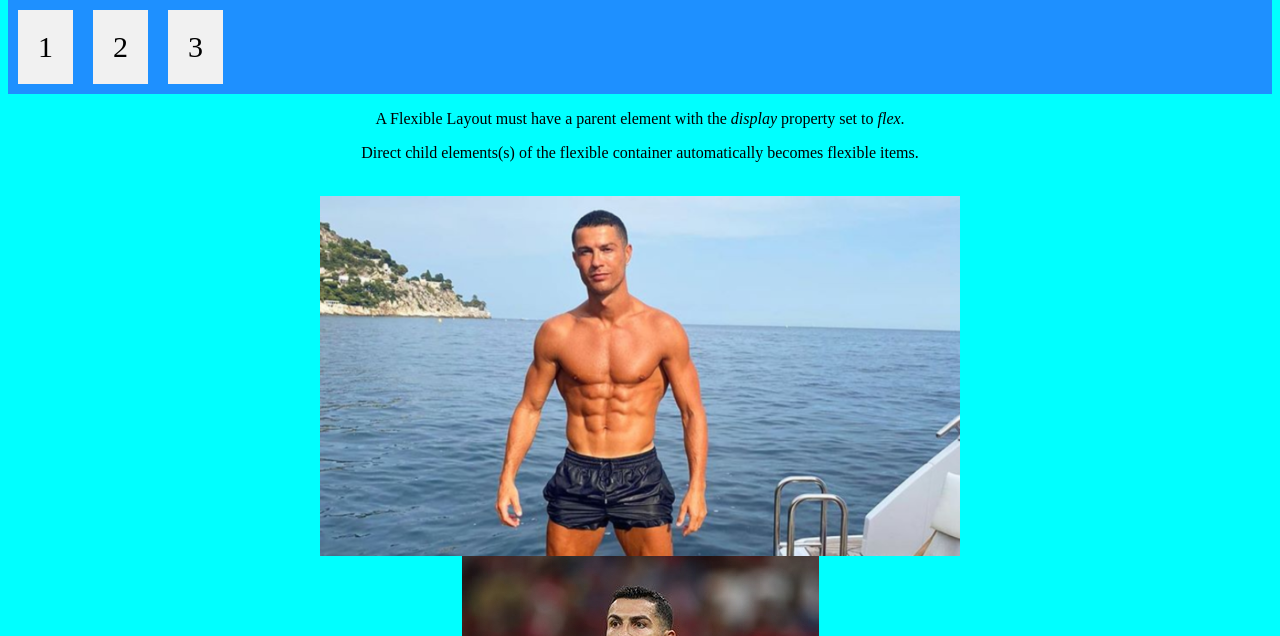
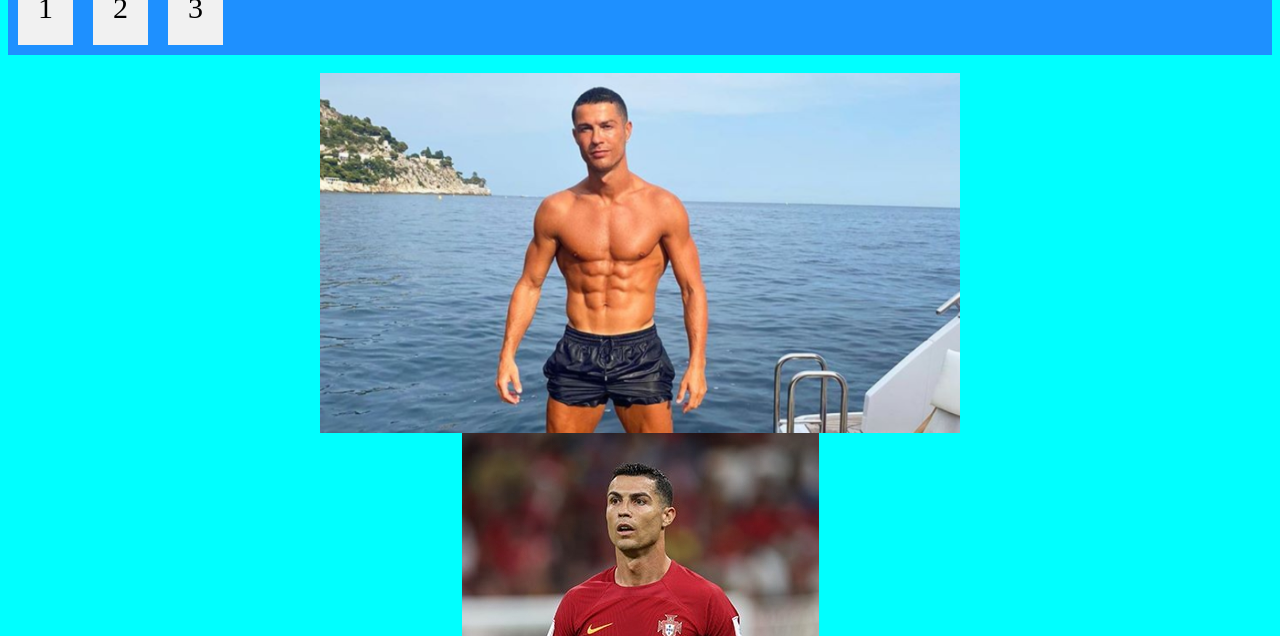
Before and after one commit to comiocudovitor/comiocudovitor.github.io, a plain HTML site: page index.html in a window 1280 px wide. Shown: the part 164-800 px from the top of the page. Drawn offline with Linux system fonts and the light colour scheme.

Commit message:
Update index.html

```diff
--- a/index.html
+++ b/index.html
@@ -1,4 +1,3 @@
-!DOCTYPE html>
 <html>
 <head>
 	<center>
@@ -37,9 +36,7 @@
  <div>3</div>
 </div>
 
-<p>A Flexible Layout must have a parent element with the <em>display</em> property set to <em>flex</em>.</p>
 
-<p>Direct child elements(s) of the flexible container automatically becomes flexible items.</p>
 <br> <img src=Cris.png>
 <br> <img src="Cristiano_Ronaldo_WC2022_-_01.jpg">
 <p><a href="index.html"> UOL</a>
```
